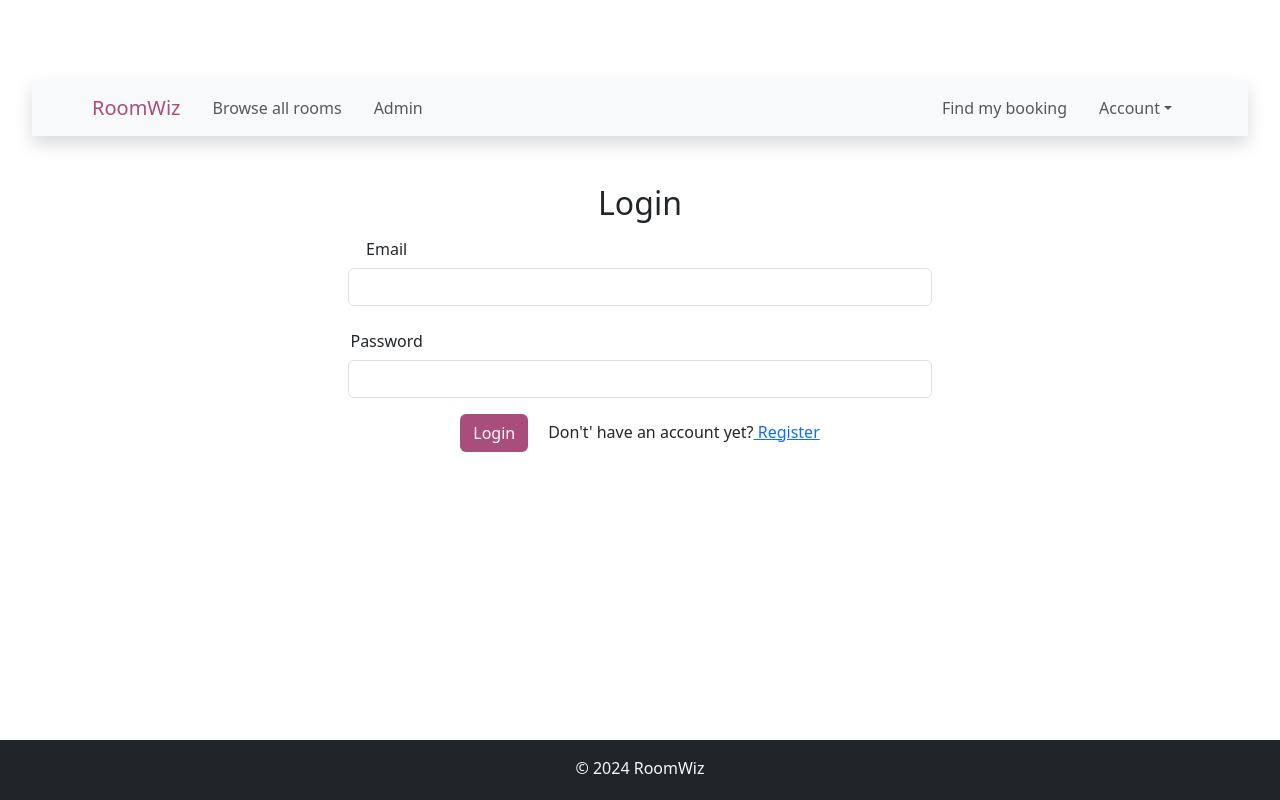
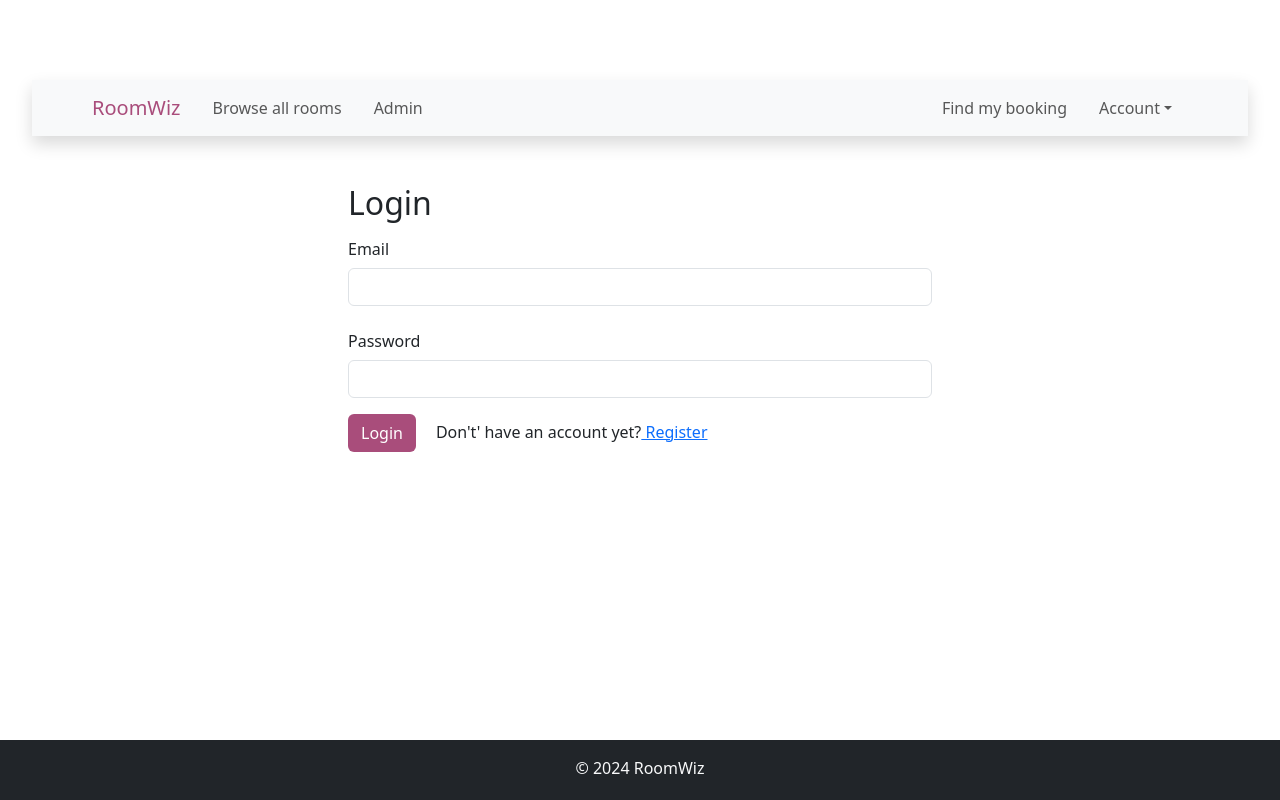
Before and after one commit to ninad-moree/Roomwiz-Frontend, a React (Vite) app: page /login in a window 1280 px wide. Built offline with nearby package versions, Linux system fonts and the light colour scheme.

Commit message:
Login UI updated

```diff
--- a/src/components/auth/Login.jsx
+++ b/src/components/auth/Login.jsx
@@ -122,7 +122,7 @@ const Login = () => {
 	}
 
 	return (
-		<section className="container col-6 mt-5 mb-5">
+		<section className="container col-6 mt-5 mb-5 text-start">
 			{errorMessage && <p className="alert alert-danger">{errorMessage}</p>}
 			<h2>Login</h2>
 			<form onSubmit={handleSubmit}>
```
